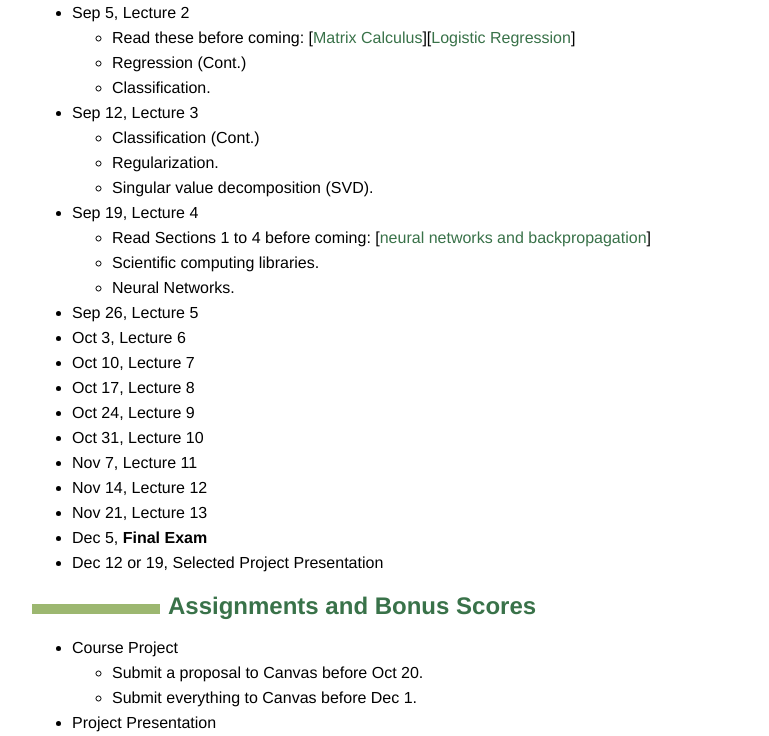
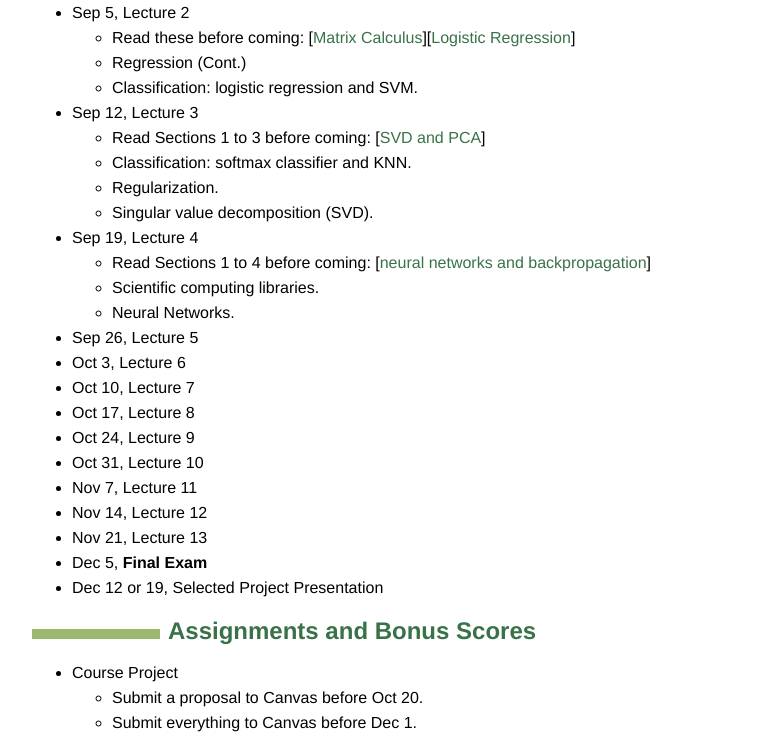
Before and after one commit to wangshusen/wangshusen.github.io, a plain HTML site: page teaching/CS583A19Fall/index.html in a window 1280 px wide. Shown: the part 1001-1737 px from the top of the page, without its empty margins (208-977 px from the left). Drawn offline with Linux system fonts and the light colour scheme.

Commit message:
changed schedule

```diff
--- a/teaching/CS583A19Fall/index.html
+++ b/teaching/CS583A19Fall/index.html
@@ -152,11 +152,12 @@
 <ul>
 <li><p>Read these before coming: [<a href="https://github.com/wangshusen/CS583A-2019Spring/blob/master/reading/MatrixCalculus.pdf">Matrix Calculus</a>][<a href="https://github.com/wangshusen/DeepLearning/blob/master/LectureNotes/Logistic/paper/logistic.pdf">Logistic Regression</a>]</p></li>
 <li><p>Regression (Cont.)</p></li>
-<li><p>Classification.</p></li>
+<li><p>Classification: logistic regression and SVM.</p></li>
 </ul></li>
 <li><p>Sep 12, Lecture 3</p>
 <ul>
-<li><p>Classification (Cont.)</p></li>
+<li><p>Read Sections 1 to 3 before coming: [<a href="https://github.com/wangshusen/DeepLearning/blob/master/LectureNotes/SVD/svd.pdf">SVD and PCA</a>]</p></li>
+<li><p>Classification: softmax classifier and KNN.</p></li>
 <li><p>Regularization.</p></li>
 <li><p>Singular value decomposition (SVD).</p></li>
 </ul></li>
@@ -240,7 +241,7 @@
 </ul></li>
 <li><p>Regularizations. [<a href="https://github.com/wangshusen/DeepLearning/blob/master/Slides/3_Optimization.pdf">slides-1</a>][<a href="https://github.com/wangshusen/DeepLearning/blob/master/Slides/3_Regularizations.pdf">slides-2</a>]</p></li>
 <li><p>Clustering. [<a href="https://github.com/wangshusen/DeepLearning/blob/master/Slides/4_Clustering.pdf">slides</a>]</p></li>
-<li><p>Dimensionality reduction. [<a href="https://github.com/wangshusen/DeepLearning/blob/master/Slides/5_DR_1.pdf">slides-1</a>] [<a href="https://github.com/wangshusen/DeepLearning/blob/master/Slides/5_DR_2.pdf">slides-2</a>]</p></li>
+<li><p>Dimensionality reduction. [<a href="https://github.com/wangshusen/DeepLearning/blob/master/Slides/5_DR_1.pdf">slides-1</a>] [<a href="https://github.com/wangshusen/DeepLearning/blob/master/Slides/5_DR_2.pdf">slides-2</a>] [<a href="https://github.com/wangshusen/DeepLearning/blob/master/LectureNotes/SVD/svd.pdf">lecture note</a>]</p></li>
 <li><p>Scientific computing libraries. [<a href="https://github.com/wangshusen/DeepLearning/blob/master/Slides/5_DR_3.pdf">slides</a>]</p></li>
 </ul></li>
 <li><p><strong>Neural network basics.</strong> This part covers the multilayer perceptron, backpropagation, and deep learning libraries, with focus on Keras.</p>
```
